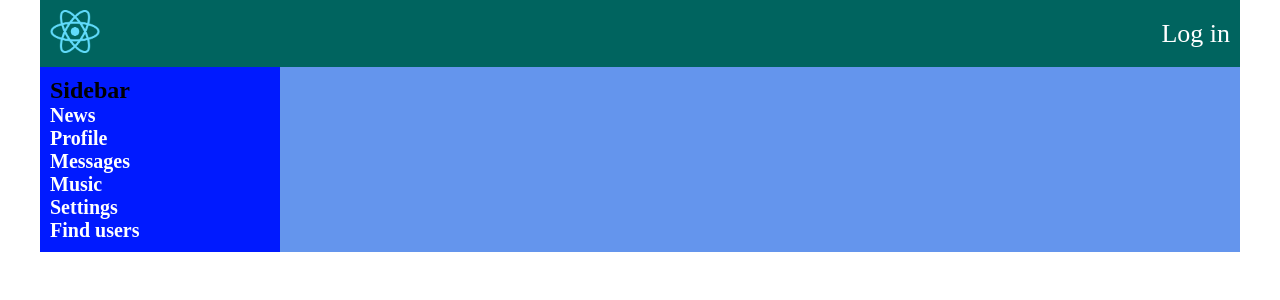
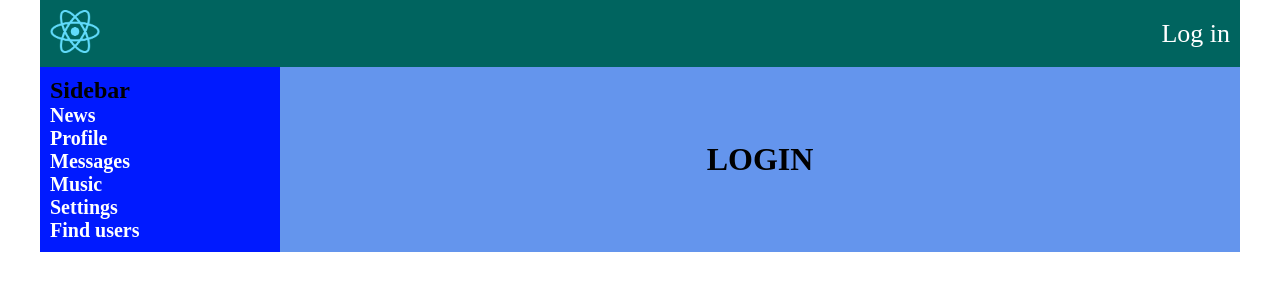
Before and after one commit to AlexDonya/social-network, a React app: page /login in a window 1280 px wide. Shown: the top 300 px of the page. Built offline with nearby package versions, Linux system fonts and the light colour scheme; no server answers; the HTML template or start-up script is replaced by a standard one.

Commit message:
if not authorization created a redirect to the 'Login' page

```diff
--- a/src/App.jsx
+++ b/src/App.jsx
@@ -9,6 +9,7 @@ import Music from './components/Music/Music'
 import Settings from './components/Settings/Settings'
 import UsersContainer from './components/Users/UsersContainer'
 import { Route, Routes } from 'react-router-dom'
+import Login from './components/Login/Login'
 
 function App() {
   return (
@@ -23,6 +24,7 @@ function App() {
           <Route path='/music' element={<Music />} />
           <Route path='/settings' element={<Settings />} />
           <Route path='/users' element={<UsersContainer />} />
+          <Route path='/login' element={<Login />} />
         </Routes>
       </div>
     </div>
--- a/src/components/Dialogs/Dialogs.jsx
+++ b/src/components/Dialogs/Dialogs.jsx
@@ -1,12 +1,21 @@
-import React from 'react';
+import React, { useEffect } from 'react';
 import style from './Dialogs.module.css'
 import { useSelector } from 'react-redux';
 import { selectDialogs } from '../../redux/dialogsSlice';
-import { NavLink, Route, Routes } from 'react-router-dom';
+import { NavLink, Route, Routes, useNavigate } from 'react-router-dom';
 import ConversationsContainer from './Conversations/ConversationsContainers';
+import { selectAuthData } from '../../redux/authSlice';
 
 const Dialogs = () => {
     const dialogs = useSelector(selectDialogs);
+
+    const navigate = useNavigate();
+    const isAuth = useSelector(selectAuthData).isAuth;
+    useEffect(() => {
+        if (!isAuth) {
+            return navigate('/login');
+        }
+    }, [navigate, isAuth]);
 
     return (
         <div className={style.dialogs}>
--- /dev/null
+++ b/src/components/Login/Login.jsx
@@ -0,0 +1,12 @@
+import React from 'react';
+import style from './Login.module.css'
+
+const Login = () => {
+  return (
+    <div className={style.loginContainer}>
+      <h1>LOGIN</h1>
+    </div>
+  );
+};
+
+export default Login;
--- /dev/null
+++ b/src/components/Login/Login.module.css
@@ -0,0 +1,7 @@
+.loginContainer {
+  width: 100%;
+  height: 100%;
+  display: flex;
+  justify-content: center;
+  align-items: center;
+}
--- a/src/components/Profile/ProfileContainer.jsx
+++ b/src/components/Profile/ProfileContainer.jsx
@@ -1,8 +1,9 @@
 import React, { useEffect } from 'react';
 import { useDispatch, useSelector } from 'react-redux';
 import { getUserProfile, selectUserProfile } from '../../redux/profileSlice';
-import { useParams } from 'react-router-dom';
+import { useNavigate, useParams } from 'react-router-dom';
 import Profile from './Profile';
+import { selectAuthData } from '../../redux/authSlice';
 
 const ProfileContainer = () => {
     const dispatch = useDispatch();
@@ -18,6 +19,14 @@ const ProfileContainer = () => {
         dispatch(getUserProfile(userId));
     }, [dispatch, params.userId]);
 
+    const navigate = useNavigate();
+    const isAuth = useSelector(selectAuthData).isAuth;
+    useEffect(() => {
+        if (!isAuth) {
+            return navigate('/login');
+        }
+    }, [navigate, isAuth]);
+
     return <Profile profile={userProfile} />
 };
 
--- a/src/components/Users/Users.jsx
+++ b/src/components/Users/Users.jsx
@@ -1,7 +1,7 @@
 import React from 'react';
-import style from './Users.module.css'
-import userPhoto from '../../assets/images/user-icon.png'
-import Preloader from '../common/Preloader'
+import style from './Users.module.css';
+import userPhoto from '../../assets/images/user-icon.png';
+import Preloader from '../common/Preloader';
 import { NavLink } from 'react-router-dom';
 
 const Users = (props) => {
--- a/src/components/Users/UsersContainer.jsx
+++ b/src/components/Users/UsersContainer.jsx
@@ -5,6 +5,8 @@ import {
 	setCurrentPage, selectFollowingInProgress, toogleIsFollowingProgress, getUsers, followUser, unfollowUser
 } from '../../redux/usersSlice';
 import Users from './Users';
+import { useNavigate } from 'react-router-dom';
+import { selectAuthData } from '../../redux/authSlice';
 
 const UsersContainer = () => {
 	const dispatch = useDispatch();
@@ -31,6 +33,14 @@ const UsersContainer = () => {
 	const toogleIsFollowingProgressFunction = (isFetching, id) =>
 		dispatch(toogleIsFollowingProgress({ isFetching, id }));
 
+	const navigate = useNavigate();
+	const isAuth = useSelector(selectAuthData).isAuth;
+	useEffect(() => {
+		if (!isAuth) {
+			return navigate('/login');
+		}
+	}, [navigate, isAuth]);
+
 	return (
 		<Users
 			users={users}
--- a/src/redux/authSlice.js
+++ b/src/redux/authSlice.js
@@ -36,4 +36,5 @@ export const authSlice = createSlice({
 
 export const { setUserData } = authSlice.actions;
 export const selectAuthData = state => state.auth;
+
 export default authSlice.reducer;
--- a/src/redux/usersSlice.js
+++ b/src/redux/usersSlice.js
@@ -11,8 +11,8 @@ const initialState = {
 };
 
 export const getUsers = createAsyncThunk('usersPage/getUsers', async ({ currentPage, pageSize }, { dispatch }) => {
+    dispatch(usersSlice.actions.toggleIsFetching(true));
     const data = await usersAPI.getUsers(currentPage, pageSize);
-    dispatch(usersSlice.actions.toggleIsFetching(true));
     dispatch(usersSlice.actions.toggleIsFetching(false));
     dispatch(usersSlice.actions.setUsers(data.items));
     dispatch(usersSlice.actions.setTotalUsersCount(data.totalCount));
```
